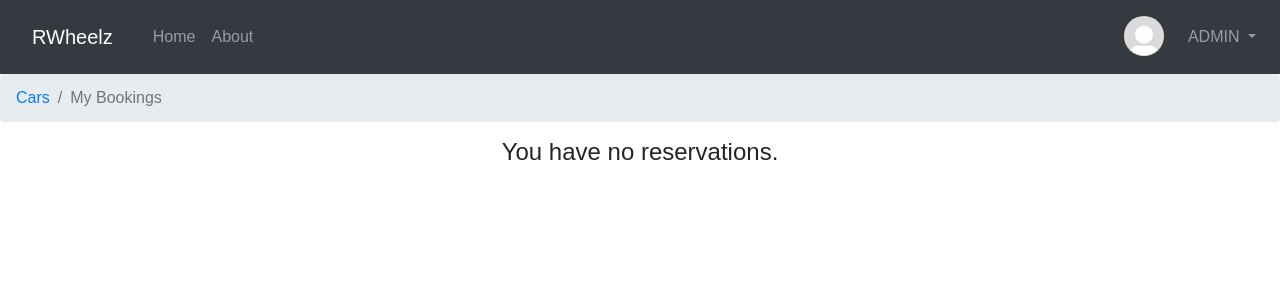
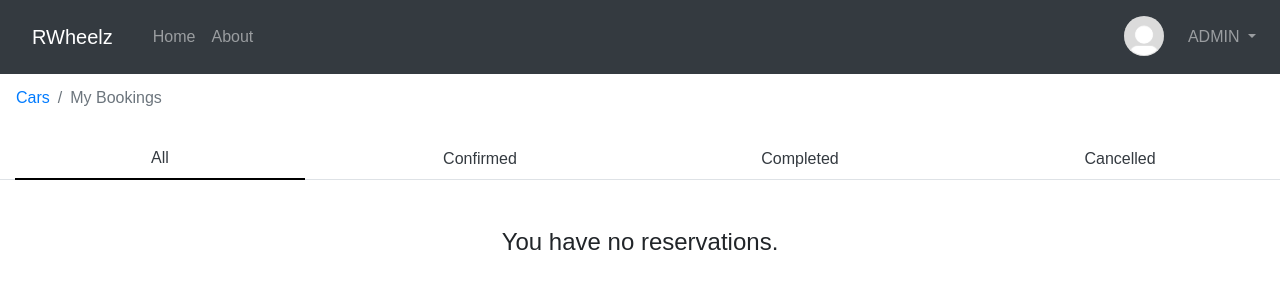
Before and after one commit to mmogiclof/RentWheelz, a Flask app: page /bookings in a window 1280 px wide. Shown: the top 300 px of the page. Run offline with Flask 3, Linux system fonts and the light colour scheme; a user stored in the database is signed in; some libraries are stand-ins or nearby versions.

Commit message:
Updated booking

```diff
--- a/flaskapp/models.py
+++ b/flaskapp/models.py
@@ -20,7 +20,7 @@ class Car(db.Model):
     id = db.Column("carId", db.Integer, primary_key=True)
     model = db.Column(db.String(80), nullable=False)
     registration_number = db.Column(db.String(120), unique=True, nullable=False)
-    availability = db.Column(db.String(50), nullable=False)
+    availability = db.Column(db.Boolean, nullable=False, default=True)
     brand = db.Column(db.String(50), nullable=False)
     price_per_hour = db.Column(db.Float, nullable=False)
     thumbnail = db.Column(db.String(255), nullable=True)
--- a/flaskapp/routes.py
+++ b/flaskapp/routes.py
@@ -9,41 +9,9 @@ from datetime import datetime
 def index():
     return render_template('index.html', user=session.get('username'))
 
-@app.route("/api/v1/users")
-def users():
-    users = User.query.order_by(User.id).all()
-    return [{'id': user.id, 'username': user.username, 'email': user.email, 'pwd':user.password} for user in users]
-
-@app.route("/api/v1/users/<int:user_id>/bookings", methods=['GET'])
-def get_user_bookings(user_id):
-    user = User.query.get(user_id)
-    return [{'reservation_id': reservation.id,
-        'car': {
-        'model': reservation.car.model,
-        'registration_number': reservation.car.registration_number,
-        'brand': reservation.car.brand,
-        'price_per_hour': reservation.car.price_per_hour,
-        },
-        'status': reservation.status,
-        'passengers': reservation.passengers,
-        'reservation_date': reservation.reservation_date,
-        'pick_up_date': reservation.pick_up_date,
-        'return_date': reservation.return_date} for reservation in user.reservations]
-
-@app.route("/api/v1/users/<int:user_id>")
-def get_user(user_id):
-    user = User.query.get(user_id)
-    return {'id': user.id, 'username': user.username, 'email': user.email}
-
-@app.route("/api/v1/users/<int:user_id>", methods=['DELETE'])
-def delete_user(user_id):
-    user = User.query.get(user_id)
-    if user:
-        db.session.delete(user)
-        db.session.commit()
-        return {'message': 'User deleted successfully'}
-    else:
-        return {'error': 'User not found'}, 404
+@app.route("/about")
+def about():
+    return render_template('about.html')
 
 @app.route('/register', methods=['GET', 'POST'])
 def register_user():
@@ -73,7 +41,6 @@ def register_user():
     return render_template('register.html')
 
 
-
 @app.route("/login", methods=['GET', 'POST'])
 def login_page():
     if request.method == 'POST':
@@ -97,49 +64,30 @@ def login_page():
         return redirect(url_for('index'))
     return render_template('login.html')
 
-
 @app.route("/logout")
 def logout():
     logout_user()
     return redirect(url_for('index'))
 
-
-@app.route("/cars")
+@app.route("/cars",methods=['GET'])
 def get_cars():
     if not current_user.is_authenticated:
         return redirect(url_for('login_page'))
     cars = Car.query.all()
+    # update car availability
+    for car in cars:
+        car.availability = True
+        for reservation in car.reservations:
+            if reservation.pick_up_date.date() <= datetime.now().date() <= reservation.return_date.date() and reservation.status == 'Confirmed':
+                car.availability = False
+    db.session.commit()
     return render_template('cars.html', cars=cars)
 
-@app.route("/bookings", methods=['GET', 'POST'])
+@app.route("/bookings", methods=['GET'])
 def bookings():
     if not current_user.is_authenticated:
         return redirect(url_for('login_page'))
-    if request.method == 'POST':
-        data = request.form
-        user_email = current_user.email
-        car_id = data.get('car_id')
-        pick_up_date = data.get('pick-up-date')
-        return_date = data.get('return-date')
-        reservation_time = datetime.now()
-        start_time = datetime.strptime(pick_up_date, '%Y-%m-%d').date()
-        end_time = datetime.strptime(return_date, '%Y-%m-%d').date()
-        passengers = data.get('passengers')
-        car = Car.query.get(car_id)
-        total_price = (end_time - start_time).total_seconds() / 3600 * car.price_per_hour
-
-        new_reservation = Reservation(
-            user_email=user_email,
-            car_id=car_id,
-            reservation_date=reservation_time,
-            pick_up_date=start_time,
-            return_date=end_time,
-            passengers=passengers,
-            total_price=total_price
-        )
-        db.session.add(new_reservation)
-        db.session.commit()
-
+    # update reservation status
     current_time = datetime.now().date()
     reservations = Reservation.query.filter_by(user_email=current_user.email).order_by(Reservation.reservation_date.desc()).all()
     for reservation in reservations:
@@ -147,10 +95,69 @@ def bookings():
             reservation.status = 'Completed'
     db.session.commit()
 
+    # filter reservations by status
     status_args = request.args.get('status')
     if status_args:
         reservations = Reservation.query.filter_by(user_email=current_user.email, status=status_args).order_by(Reservation.reservation_date.desc()).all()
     return render_template('bookings.html', bookings=reservations)
+
+@app.route('/cancel_booking/<int:booking_id>', methods=['GET'])
+@login_required
+def cancel_booking(booking_id):
+    booking = Reservation.query.get_or_404(booking_id)
+    print(booking)
+    booking.status = 'Cancelled'
+    db.session.commit()
+    flash(f"Booking {booking_id} has been cancelled", 'success')
+    return redirect(url_for('bookings'))
+
+
+#--------------------------API ROUTES---------------------------#
+
+@app.route("/api/v1/users")
+def users():
+    users = User.query.order_by(User.id).all()
+    return [
+        {
+            'id': user.id,
+            'username': user.username,
+            'email': user.email,
+            'pwd':user.password,
+        } for user in users]
+
+@app.route("/api/v1/users/<int:user_id>")
+def get_user(user_id):
+    user = User.query.get(user_id)
+    return {'id': user.id, 'username': user.username, 'email': user.email}
+
+@app.route("/api/v1/users/<int:user_id>/bookings", methods=['GET'])
+def get_user_bookings(user_id):
+    user = User.query.get(user_id)
+    return [
+        {
+            'reservation_id': reservation.id,
+            'car': {
+                'model': reservation.car.model,
+                'registration_number': reservation.car.registration_number,
+                'brand': reservation.car.brand,
+                'price_per_hour': reservation.car.price_per_hour,
+            },
+            'status': reservation.status,
+            'passengers': reservation.passengers,
+            'reservation_date': reservation.reservation_date,
+            'pick_up_date': reservation.pick_up_date,
+            'return_date': reservation.return_date
+        } for reservation in user.reservations]
+
+@app.route("/api/v1/users/<int:user_id>", methods=['DELETE'])
+def delete_user(user_id):
+    user = User.query.get(user_id)
+    if user:
+        db.session.delete(user)
+        db.session.commit()
+        return {'message': 'User deleted successfully'}
+    else:
+        return {'error': 'User not found'}, 404
 
 
 @app.route("/api/v1/cars")
@@ -159,9 +166,24 @@ def get_cars_api():
     return [{'id': car.id, 'model': car.model, 'registration_number': car.registration_number, 'availability': car.availability, 'brand': car.brand, 'price_per_hour': car.price_per_hour, 'thumbnail': car.thumbnail} for car in cars]
 
 @app.route("/api/v1/cars/<int:car_id>")
-def get_car(car_id):
+def get_car_api(car_id):
     car = Car.query.get(car_id)
     return {'id': car.id, 'model': car.model, 'registration_number': car.registration_number, 'availability': car.availability, 'brand': car.brand, 'price_per_hour': car.price_per_hour, 'thumbnail': car.thumbnail}
+
+@app.route('/api/v1/cars/<int:car_id>/bookings', methods=['GET'])
+def get_cars_bookings_api(car_id):
+    car = Car.query.get(car_id)
+    return [
+        {
+            'reservation_id': reservation.id,
+            'user': reservation.user.username,
+            'status': reservation.status,
+            'total_price': reservation.total_price,
+            'passengers': reservation.passengers,
+            'reservation_date':reservation.reservation_date,
+            'pick_up_date': reservation.pick_up_date,
+            'return_date': reservation.return_date
+        } for reservation in car.reservations]
 
 @app.post("/api/v1/cars/create")
 def create_car():
@@ -187,6 +209,7 @@ def delete_car(car_id):
         return {'message': 'Car deleted successfully'}
     else:
         return {'error': 'Car not found'}, 404
+
 
 @app.route("/api/v1/reservations")
 def get_reservations():
@@ -228,25 +251,33 @@ def get_reservation(reservation_id):
 
 @app.post("/api/v1/reservations/create")
 def create_reservation():
-    data = request.get_json()
+    data = request.form
     user_email = data.get('user_email')
     car_id = data.get('car_id')
+    pick_up_date = data.get('pick-up-date')
+    return_date = data.get('return-date')
+    reservation_time = datetime.now()
+    start_time = datetime.strptime(pick_up_date, '%Y-%m-%d').date()
+    end_time = datetime.strptime(return_date, '%Y-%m-%d').date()
     passengers = data.get('passengers')
-    reservation_time = datetime.strptime(data.get('reservation_date'), '%Y-%m-%d').date()
-    start_time = datetime.strptime(data.get('pick_up_date'), '%Y-%m-%d').date()
-    end_time = datetime.strptime(data.get('return_date'), '%Y-%m-%d').date()
-    status = data.get('status')
     car = Car.query.get(car_id)
     total_price = (end_time - start_time).total_seconds() / 3600 * car.price_per_hour
+
+    if start_time > end_time:
+        return {'error': 'Invalid date range'}, 400
+
+    for reservation in car.reservations:
+            if reservation.status == 'Confirmed':
+                if max(start_time, reservation.pick_up_date.date()) <= min(end_time, reservation.return_date.date()):
+                    return {'error': f"{car.model} is not available on this date"}, 400
 
     new_reservation = Reservation(
         user_email=user_email,
         car_id=car_id,
-        passengers=passengers,
         reservation_date=reservation_time,
         pick_up_date=start_time,
         return_date=end_time,
-        status=status,
+        passengers=passengers,
         total_price=total_price
     )
     db.session.add(new_reservation)
@@ -262,17 +293,3 @@ def delete_reservation(reservation_id):
         return {'message': 'Reservation deleted successfully'}
     else:
         return {'error': 'Reservation not found'}, 404
-
-@app.route('/cancel_booking/<int:booking_id>', methods=['GET'])
-@login_required
-def cancel_booking(booking_id):
-    booking = Reservation.query.get_or_404(booking_id)
-    print(booking)
-    booking.status = 'Cancelled'
-    db.session.commit()
-    flash(f"Booking {booking_id} has been cancelled", 'success')
-    return redirect(url_for('bookings'))
-
-@app.route("/about")
-def about():
-    return render_template('about.html')
--- a/flaskapp/static/script.js
+++ b/flaskapp/static/script.js
@@ -4,15 +4,57 @@ $(document).ready(function() {
         var carId = button.data('car-id'); // Extract info from data-* attributes
         var carName = button.data('car-model');
         var modal = $(this);
+        if(carId == undefined) {return;}
         modal.find('.car-id-input').val(carId);
         modal.find('.modal-title').text('Reserve ' + carName);
     });
-    $('#reserve-btn').click(function() {
-        console.log('submitting form');
-        $('#bookingForm').submit();
+
+    switch (window.location.search) {
+        case '':
+            $('.nav-tabs .nav-link:contains("All")').addClass('active');
+            break;
+
+        case '?status=Confirmed':
+            $('.nav-tabs .nav-link:contains("Confirmed")').addClass('active');;
+            break;
+        case '?status=Completed':
+            $('.nav-tabs .nav-link:contains("Completed")').addClass('active');;
+            break;
+        case '?status=Cancelled':
+            $('.nav-tabs .nav-link:contains("Cancelled")').addClass('active');;
+            break;
+    }
+
+
+    $('#reservationModal').on('hidden.bs.modal', function (e) {
+        $('.flash-message').remove();
+        $('#bookingForm').trigger('reset');
+
     });
+    $('#reserve-btn').click(function(e) {
+        $('.flash-message').remove();
+        fetch('/api/v1/reservations/create', {
+            method: 'POST',
+            headers: {
+                'Content-Type': 'application/x-www-form-urlencoded'
+            },
+            body: new URLSearchParams(new FormData(document.querySelector('#bookingForm')))
+        })
+        .then(response => response.json())
+        .then(data => {
+            if (data.error) {
+                $('#reservationModal .modal-body').prepend('<div class="flash-message alert alert-danger" role="alert"><span>' + data.error + '</span></div>');
+                return;
+            }
+            alert('Reservation successful! Check your bookings.');
+            window.location.href = '/bookings';
+        })
+        .catch((error) => {
+            console.error('Error:', error);
+        });
+    });
+
     $('#pick-up-date').change(function(event) {
-        console.log(event.currentTarget.value);
         $('#pick-up-date').val(event.currentTarget.value);
     });
 
--- a/flaskapp/templates/about.html
+++ b/flaskapp/templates/about.html
@@ -19,6 +19,7 @@
             <ul>
                 <li><span class="text-white bg-success rounded p-1">GET</span> <strong>/api/v1/cars</strong> - Get a list of all available cars</li>
                 <li><span class="text-white bg-success rounded p-1">GET</span> <strong>/api/v1/cars/{id}</strong> - Get a specific car</li>
+                <li><span class="text-white bg-success rounded p-1">GET</span> <strong>/api/v1/cars/{id}/bookings</strong> - Get a list of bookings for the car</li>
                 <li><span class="text-white bg-primary rounded p-1">POST</span> <strong>/api/v1/cars/create</strong> - Create a car</li>
                 <li><span class="text-white bg-danger rounded p-1">DELETE</span> <strong>/api/v1/cars/{id}</strong> - Delete a car</li>
             </ul>
@@ -37,7 +38,7 @@
             <ul>
                 <li><span class="text-white bg-success rounded p-1">GET</span> <strong>/api/v1/reservations</strong> - Get a list of all available reservations</li>
                 <li><span class="text-white bg-success rounded p-1">GET</span> <strong>/api/v1/reservations/{id}</strong> - Get a specific reservation</li>
-                <li><span class="text-white bg-primary rounded p-1">POST</span> <strong>/api/v1/reservations/create</strong> -Create a reservation</li>
+                <li><span class="text-white bg-primary rounded p-1">POST</span> <strong>/api/v1/reservations/create</strong> - Create a reservation</li>
                 <li><span class="text-white bg-danger rounded p-1">DELETE</span> <strong>/api/v1/reservations/{id}</strong> - Delete a reservation</li>
             </ul>
         </li>
--- a/flaskapp/templates/base.html
+++ b/flaskapp/templates/base.html
@@ -51,6 +51,13 @@
         .dropdown-menu > a:hover {
             background-color: lightblue;
         }
+        .gray-scaled {
+            filter: grayscale(100%);
+        }
+        .nav-tabs .nav-link.active {
+            border: 0;
+            border-bottom: 2px solid black;
+        }
     </style>
 </head>
 <body>
--- a/flaskapp/templates/bookings.html
+++ b/flaskapp/templates/bookings.html
@@ -3,25 +3,43 @@
 {% block title %}My Bookings {% endblock %}
 {% block content %}
 
-<nav aria-label="breadcrumb">
-    <ol class="breadcrumb">
-      <li class="breadcrumb-item"><a href="/cars">Cars</a></li>
-      <li class="breadcrumb-item active" aria-current="page">My Bookings</li>
+<nav aria-label="breadcrumb w-75">
+    <ol class="breadcrumb bg-white">
+        <li class="breadcrumb-item"><a href="/cars">Cars</a></li>
+        <li class="breadcrumb-item active" aria-current="page">My Bookings</li>
     </ol>
 </nav>
 
+
+
+<ul class="nav nav-tabs">
+    <li class="nav-item col-md-3 text-center">
+      <a class="nav-link text-dark" aria-current="page" href="{{ url_for('bookings') }}">All</a>
+    </li>
+    <li class="nav-item col-md-3 text-center">
+      <a class="nav-link text-dark" href="{{ url_for('bookings', status='Confirmed') }}">Confirmed</a>
+    </li>
+    <li class="nav-item col-md-3 text-center">
+      <a class="nav-link text-dark" href="{{ url_for('bookings', status='Completed') }}">Completed</a>
+    </li>
+    <li class="nav-item col-md-3 text-center">
+      <a class="nav-link text-dark" href="{{ url_for('bookings', status='Cancelled') }}" tabindex="-1">Cancelled</a>
+    </li>
+  </ul>
+
 {% if current_user.reservations|length == 0 %}
-    <h4 class="text-center">You have no reservations.</h4>
+  <h4 class="text-center mt-5">You have no reservations.</h4>
 {% endif %}
+
 <div class="container-fluid mb-3">
     {% for booking in bookings %}
         {% if loop.index0 % 2 == 0 %}
             <div class="row mt-3">
         {% endif %}
         <div class="col-sm-6">
-            <div class="card">
+            <div class="card text-center">
                 <div class="row card-body p-0">
-                    <div class="col-sm-6 text-center">
+                    <div class="col-sm-6 text-">
                         <h5 class="card-title">{{ booking.car.model }}</h5>
                         <p class="card-text">
                             {% if booking.status.upper() == 'CONFIRMED' %}
@@ -40,7 +58,7 @@
                     {% if booking.car.thumbnail %}
                         <img class="col-sm-6 p-0" src="{{ booking.car.thumbnail }}" alt="{{ booking.car.model }}" width="200" height="200"/>
                     {% else %}
-                        <img class="col-sm-6 p-0" src="{{ url_for('static',filename='default-car.jpg') }}" alt="sans"/>
+                        <img class="col-sm-6 p-0" src="{{ url_for('static',filename='default-car.jpg') }}" alt="sans" width="200" height="200"/>
                     {% endif %}
                 </div>
             </div>
```
Also changed, not shown: flaskapp/templates/cars.html (+8 -7 lines), instance/site.db.
